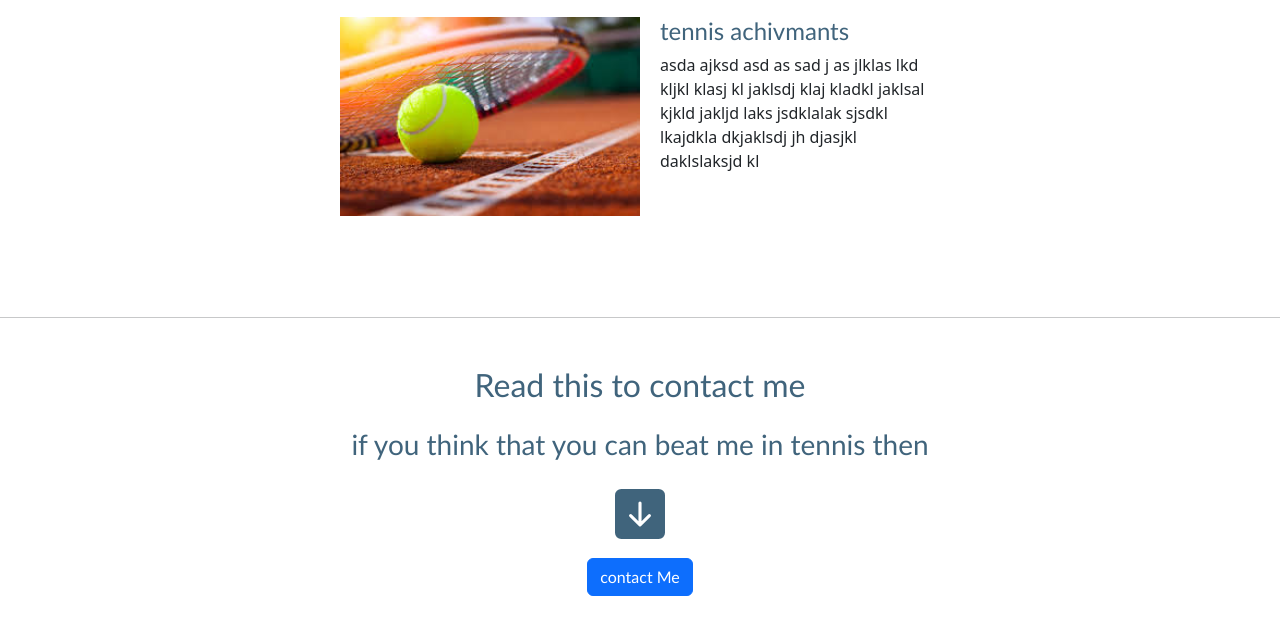
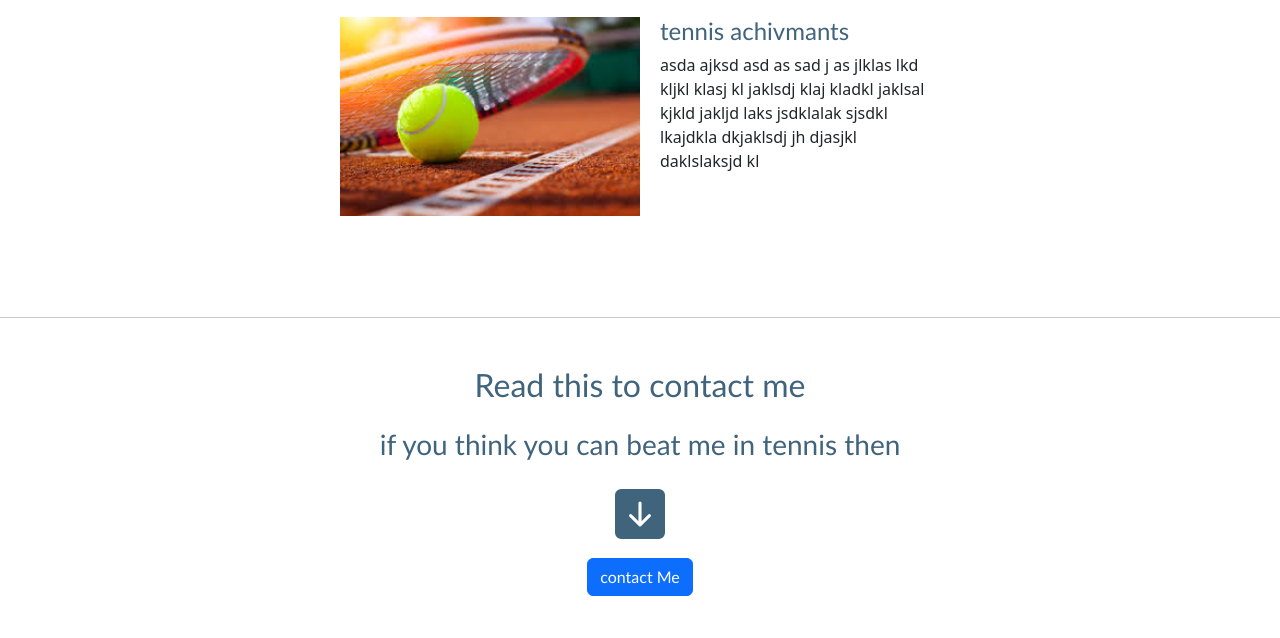
Before and after one commit to Bagdavadze123/html-portfolio, a plain HTML site: page index.html in a window 1280 px wide. Shown: the part 1676-2314 px from the top of the page. Drawn offline with nearby package versions, Linux system fonts and the light colour scheme.

Commit message:
Update index.html

```diff
--- a/index.html
+++ b/index.html
@@ -62,7 +62,7 @@
     <hr>
     <div class="contact">
         <h2>Read this to contact me</h2>
-        <h3>if you think that you can beat me in tennis then</h3>
+        <h3>if you think you can beat me in tennis then</h3>
         <svg xmlns="http://www.w3.org/2000/svg" width="50" height="56" fill="currentColor" class="bi bi-arrow-down-square-fill" viewBox="0 0 16 16">
             <path d="M2 0a2 2 0 0 0-2 2v12a2 2 0 0 0 2 2h12a2 2 0 0 0 2-2V2a2 2 0 0 0-2-2zm6.5 4.5v5.793l2.146-2.147a.5.5 0 0 1 .708.708l-3 3a.5.5 0 0 1-.708 0l-3-3a.5.5 0 1 1 .708-.708L7.5 10.293V4.5a.5.5 0 0 1 1 0"/>
           </svg>
```
